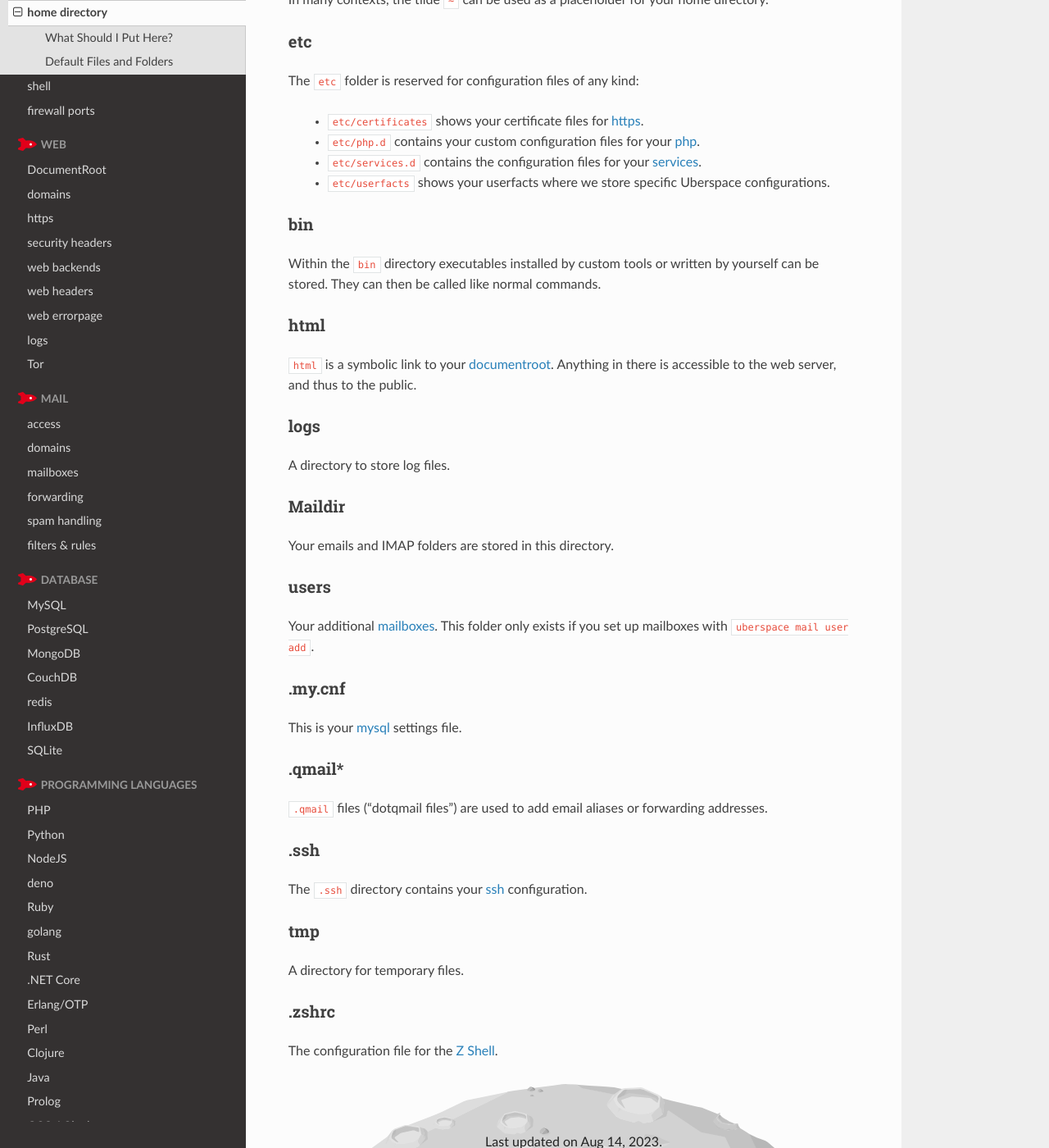
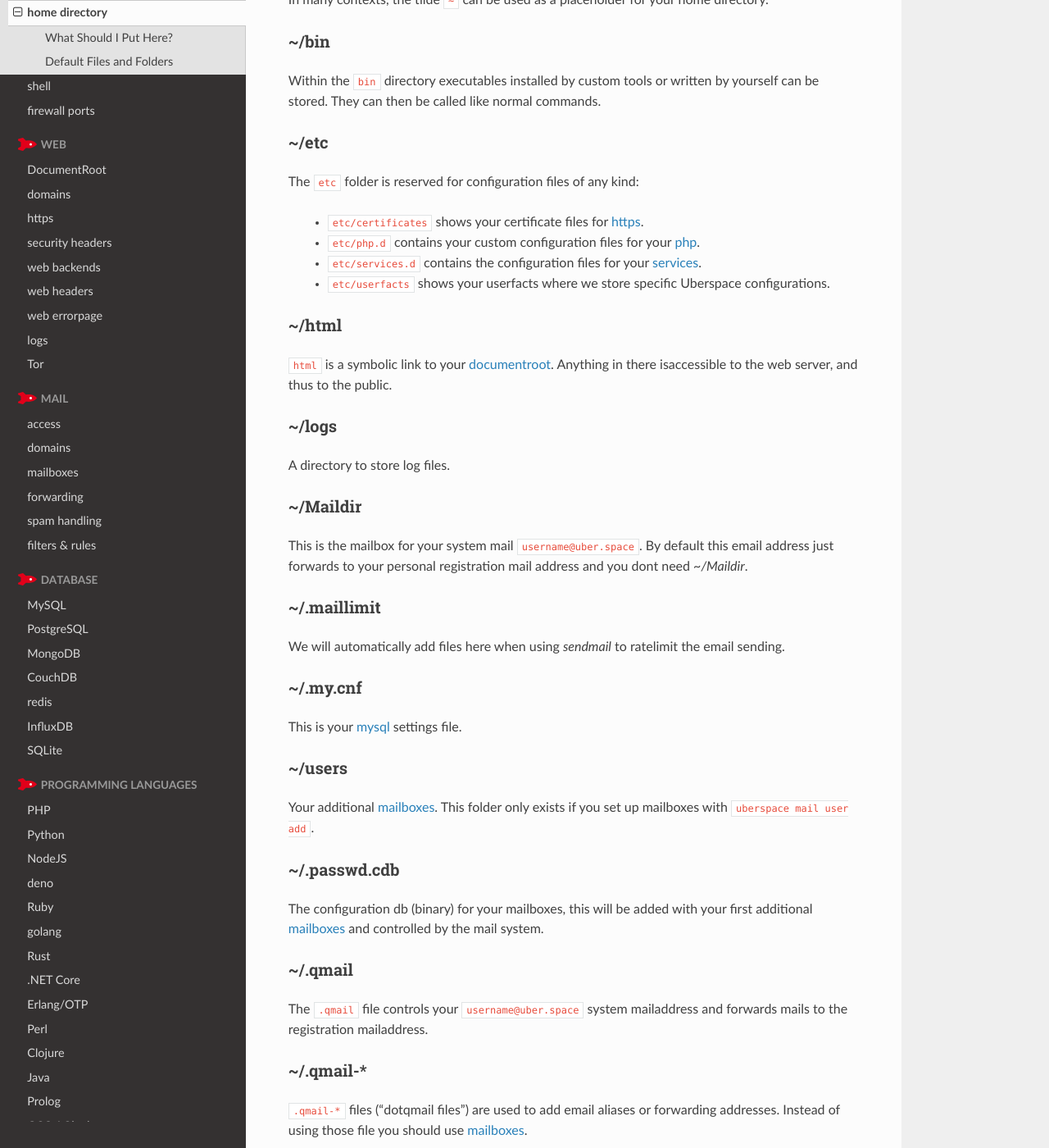
Before and after one commit to Uberspace/manual, a Sphinx documentation site: the page built from source/basics-home.rst, in a window 1280 px wide and 1400 px high, scrolled down 652 px. Shown: the whole window at 82% size. Built offline with Sphinx 7.4.7 and the Read the Docs theme 2.0.0, drawn with Linux system fonts in a browser that asks for light colours; some of the changed text lies outside the part shown.

Commit message:
explain more home folder files and cleanup there #131

```diff
--- a/source/basics-home.rst
+++ b/source/basics-home.rst
@@ -12,15 +12,20 @@ The general rule is: Anything you don't want anyone else to see, especially any
 Default Files and Folders
 =========================
 
-.bash*
-------
+~/.bash*
+--------
 
 The ``.bash_profile``, ``.bashrc`` and ``.bash_logout`` files are the configuration, startup and logout scripts for the :doc:`Bash Shell <basics-shell>`. ``.bash_profile`` is a script that is executed when you log in via :doc:`ssh <basics-ssh>` and will include ``.bashrc``. If you want to run any commands automatically whenever you log in, add them to ``.bash_profile``. ``.bash_logout`` is executed when you log out. After your first login, ``.bash_history`` will be added automatically and logs all you shell commands so you can re-run them later.
 
 In many contexts, the tilde ``~`` can be used as a placeholder for your home directory.
 
-etc
----
+~/bin
+-----
+
+Within the ``bin`` directory executables installed by custom tools or written by yourself can be stored. They can then be called like normal commands.
+
+~/etc
+-----
 
 The ``etc`` folder is reserved for configuration files of any kind:
 
@@ -29,53 +34,67 @@ The ``etc`` folder is reserved for configuration files of any kind:
     - ``etc/services.d`` contains the configuration files for your :doc:`services <daemons-supervisord>`.
     - ``etc/userfacts`` shows your userfacts where we store specific Uberspace configurations.
 
-bin
----
+~/html
+------
 
-Within the ``bin`` directory executables installed by custom tools or written by yourself can be stored. They can then be called like normal commands.
+``html`` is a symbolic link to your :doc:`documentroot <web-documentroot>`. Anything in there isaccessible to the web server, and thus to the public.
 
-html
-----
-
-``html`` is a symbolic link to your :doc:`documentroot <web-documentroot>`. Anything in there is accessible to the web server, and thus to the public.
-
-logs
-----
+~/logs
+------
 
 A directory to store log files.
 
-Maildir
+~/Maildir
+---------
+
+This is the mailbox for your system mail ``username@uber.space``. By default this email address just forwards to your personal registration mail address and you dont need `~/Maildir`.
+
+~/.maillimit
+------------
+
+We will automatically add files here when using `sendmail` to ratelimit the email sending.
+
+~/.my.cnf
+---------
+
+This is your :doc:`mysql <database-mysql>` settings file.
+
+~/users
 -------
-
-Your emails and IMAP folders are stored in this directory.
-
-
-users
------
 
 Your additional :doc:`mailboxes <mail-mailboxes>`. This folder only exists if you set up mailboxes with ``uberspace mail user add``.
 
-.my.cnf
--------
+~/.passwd.cdb
+-------------
 
-This is your :doc:`mysql <database-mysql>` settings file.
+The configuration db (binary) for your mailboxes, this will be added with your first additional :doc:`mailboxes <mail-mailboxes>` and controlled by the mail system.
 
-.qmail*
--------
+~/.qmail
+--------
 
-``.qmail`` files (“dotqmail files”) are used to add email aliases or forwarding addresses.
+The ``.qmail`` file controls your ``username@uber.space`` system mailaddress and forwards mails to the registration mailaddress.
 
-.ssh
-----
+~/.qmail-*
+----------
+
+``.qmail-*`` files (“dotqmail files”) are used to add email aliases or forwarding addresses. Instead of using those file you should use :doc:`mailboxes <mail-mailboxes>`.
+
+~/.spamfolder
+-------------
+
+Despite the historical name, this file includes scripts not only to handle incoming spam but also to use :doc:`SIEVE <mail-filters>` and :doc:`plussed mailaddresses <mail-mailboxes>` etc.
+
+~/.ssh
+------
 
 The ``.ssh`` directory contains your :doc:`ssh <basics-ssh>` configuration.
 
-tmp
----
+~/tmp
+-----
 
 A directory for temporary files.
 
-.zshrc
-------
+~/.zshrc
+--------
 
 The configuration file for the :doc:`Z Shell <basics-shell>`.
```
